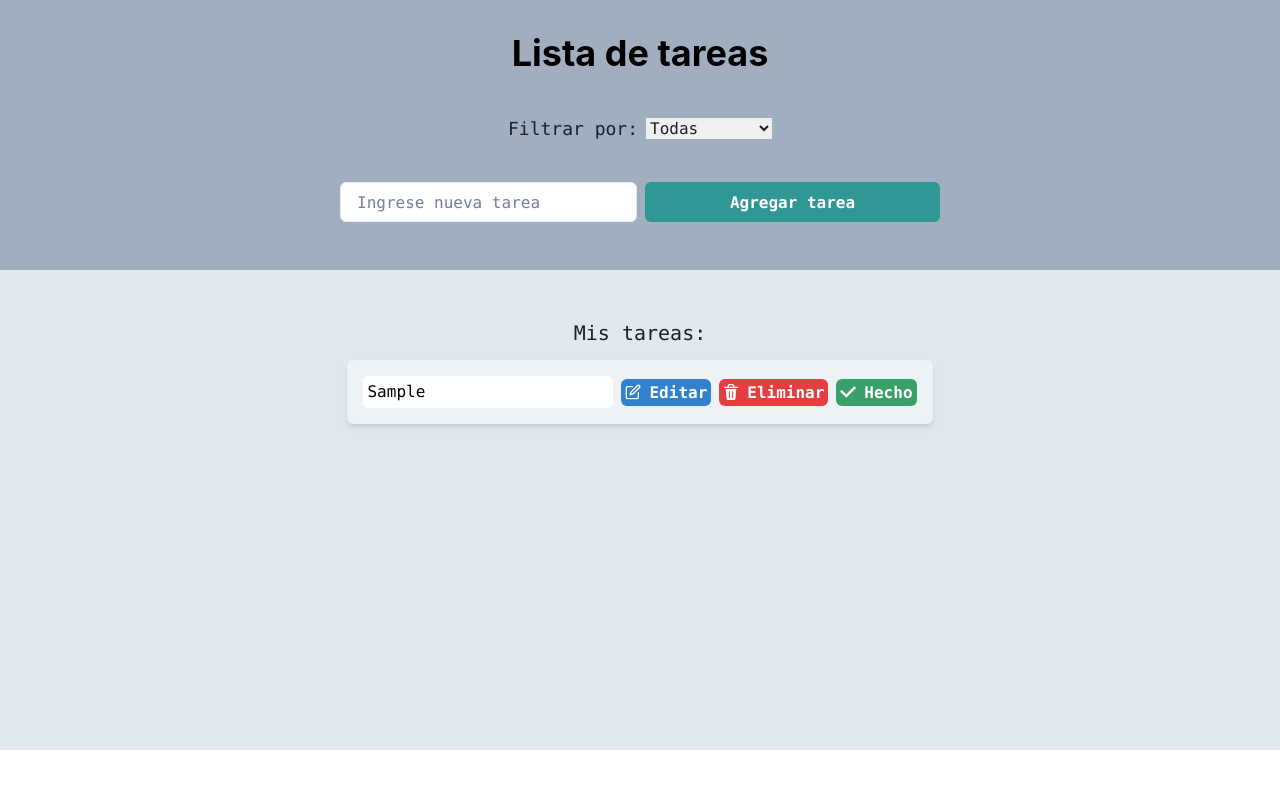
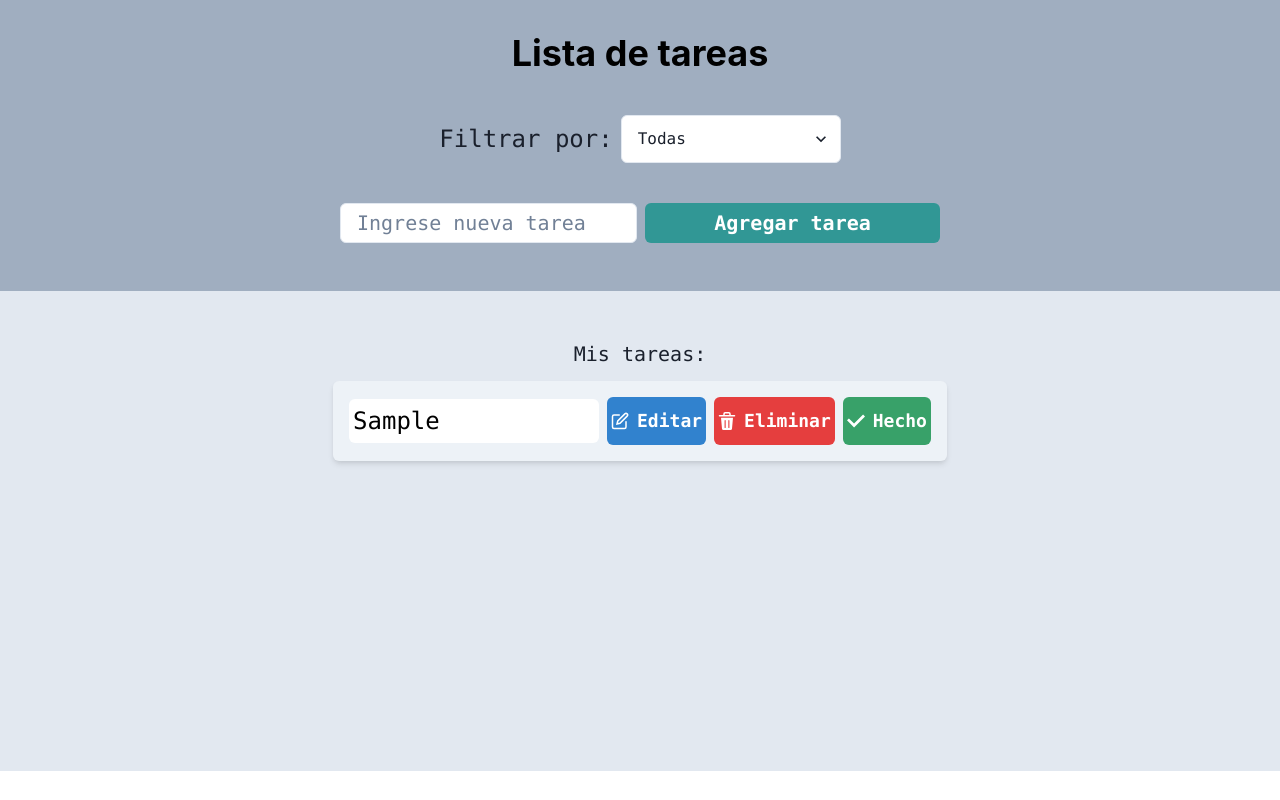
Before and after one commit to Melanyrc19/Proyecto-React, a React (Vite) app: page / in a window 1280 px wide. Both pictures are taken after typing "Sample" into the empty fields and a click on the button "Agregar tarea". Built offline with nearby package versions, Linux system fonts and the light colour scheme.

Commit message:
estilos con chackra

```diff
--- a/src/Components/CardEditar.jsx
+++ b/src/Components/CardEditar.jsx
@@ -26,27 +26,32 @@ useEffect(() => {
   if (!abierta) return null;
   return (
 
-    <Box as="form"
+    <Box
+  as="form"
   onSubmit={guardarCambios}
   position="fixed"
-      top="0"
-      right="0"
-      h="100vh"
-      w="400px"
+  top="50%"
+  left="50%"
+  transform="translate(-50%, -50%)"
+  w={["90%", "70%", "400px"]}
   bg="gray.100"
-      shadow="lg"
+  shadow="2xl"
+  borderRadius="xl"
   display="flex"
   flexDirection="column"
   justifyContent="space-between"
+  p={[4,6,8]}
 >
-      <Box>
-        <Text fontSize="xl" p={4}>
+      <Box >
+        <Text fontSize={["md", "lg", "2xl"]} p={4}>
           Editar Tarea:
         </Text>
-        <Text fontSize="xl" p={4}>
+        <Text fontSize={["md", "md", "lg"]} p={4}>
           Ingrese nueva tarea:
         </Text>
          <Input
+         fontSize={["lg", "xl", "xl"]}
+          m={2}
           type="text"
           bg={"white"}
           color={"black"}
@@ -62,7 +67,7 @@ useEffect(() => {
       </Box>
 
 
-        <Box m={4} display="flex" gap={2}>
+        <Box mt={4} display="flex" gap={2}>
           <Button type="submit" colorScheme="teal" flex={1}>
             Guardar cambios
           </Button>
--- a/src/Components/Filtro.jsx
+++ b/src/Components/Filtro.jsx
@@ -1,5 +1,5 @@
 
-import { Text, Box} from '@chakra-ui/react'
+import { Text, Box, Select} from '@chakra-ui/react'
 
 
 
@@ -10,12 +10,13 @@ export const Filtro = ({ filtro, setFiltro }) => {
 
   return (
     <Box display="flex" alignItems="center" gap={2} mb={10} mt={4}>
-      <Text fontSize="lg"> Filtrar por:</Text>
-      <select name="filtro" id="filtro" value={filtro} onChange={(e) => setFiltro(e.target.value)}>
+      <Text fontSize={["md", "lg", "2xl"]}  > Filtrar por:</Text>
+      <Select name="filtro" id="filtro" value={filtro}   size={["sm", "md", "lg"]}  w="220px"
+    bg="white"  fontSize={["md", "md", "md"]}   onChange={(e) => setFiltro(e.target.value)}>
         <option value="todas">Todas</option>
         <option value="completadas">Completadas</option>
         <option value="pendientes">Pendientes</option>
-      </select>
+      </Select>
     </Box>
   )
 }
--- a/src/Components/Formulario.jsx
+++ b/src/Components/Formulario.jsx
@@ -31,15 +31,14 @@ export const Formulario = ({ onAgregarTarea }) => {
       w="100%"
       maxW="600px"  >
         <Box display="flex" gap={2}>
-      <Input
-        type="text" bg={"white"} color={"black"}
+      <Input fontSize={["md", "lg", "xl"]}  type="text" bg={"white"} color={"black"}
         placeholder="Ingrese nueva tarea"
         value={tarea}
         onChange={(e) => setTarea(e.target.value)}
      flex="1"
      />
 
-      <Button minW="" flex={1} colorScheme="teal" type="submit">Agregar tarea</Button>
+      <Button minW="" flex={1} fontSize={["md", "lg", "xl"]}   colorScheme="teal" type="submit">Agregar tarea</Button>
          </Box>
       {error && <Text color="red.500" mb={2}>{error}</Text>}
     </Box>
--- a/src/Components/TodoList.jsx
+++ b/src/Components/TodoList.jsx
@@ -17,11 +17,11 @@ export const TodoList = ({
       <VStack>
         <Text fontSize="xl" pt={4}>Mis tareas:</Text>
         {tareas.map((tarea) => (
-          <HStack shadow="md" wrap="wrap"  bg="gray.100" rounded="md" m={1}  p={["2", "2", "4"]} key={tarea.id}>
-            <Text textDecoration={tarea.completada ? "line-through" : "none"} fontFamily="mono"  bg="white" p={1}  minW={[280, 200, 250]}  rounded="md" color="black">{tarea.texto}</Text>
-            <Button leftIcon={<EditIcon />}  p={["1", "1", "1"]} size={["xs", "xl", "xl"]} colorScheme="blue" key={tarea.id} onClick={() => onEditarTarea(tarea.id)}>Editar</Button>
-            <Button leftIcon={<DeleteIcon />} p={["1", "1", "1"]} size={["xs", "xs", "xl"]} colorScheme="red" onClick={() => onEliminarTarea(tarea.id)}>Eliminar</Button>
-            <Button leftIcon={<CheckIcon />} p={["1", "1", "1"]} size={["xs", "xs", "xl"]} colorScheme="green" onClick={() => onToggleCompletada(tarea.id)}>Hecho</Button>
+          <HStack shadow="md"  wrap="wrap"  bg="gray.100" rounded="md" m={1}  p={["2", "2", "4"]} key={tarea.id}>
+            <Text textDecoration={tarea.completada ? "line-through" : "none"} fontFamily="mono"  bg="white" p={1}  minW={[280, 200, 250]}  fontSize={["md", "lg", "2xl"]}   rounded="md" color="black">{tarea.texto}</Text>
+            <Button leftIcon={<EditIcon />}  p={["1", "1", "1"]} size={["xs", "md", "lg"]} colorScheme="blue" key={tarea.id} onClick={() => onEditarTarea(tarea.id)}>Editar</Button>
+            <Button leftIcon={<DeleteIcon />} p={["1", "1", "1"]} size={["xs", "md", "lg"]} colorScheme="red" onClick={() => onEliminarTarea(tarea.id)}>Eliminar</Button>
+            <Button leftIcon={<CheckIcon />} p={["1", "1", "1"]} size={["xs", "md", "lg"]} colorScheme="green" onClick={() => onToggleCompletada(tarea.id)}>Hecho</Button>
           </HStack>
 
         ))}
```
Lines whose indentation alone changed are shown as unchanged.
